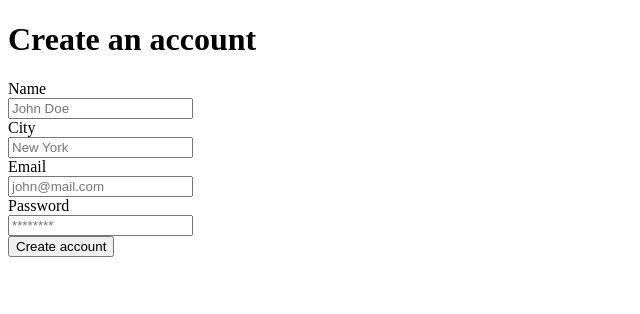
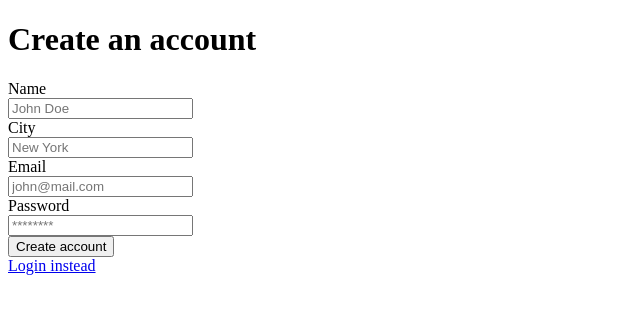
Before and after one commit to FeNatalia/lms-platform, a React (Create React App) app: page /signup in a window 1280 px wide. Shown: the top 314 px of the page, without its empty margins (0-640 px from the left). Built offline with nearby package versions, Linux system fonts and the light colour scheme; no server answers; the database is empty.

Commit message:
add navigation buttons between pages

```diff
--- a/src/pages/Login.jsx
+++ b/src/pages/Login.jsx
@@ -34,8 +34,8 @@ export default function Login() {
                 <div>
                     <button>Login</button>
                 </div>
-                <p>Not a user? <Link to="/signup">Create an account now</Link></p>
             </form>
+            <Link to="/signup">Create an account now</Link>
         </div>
     )
 }
--- a/src/pages/SignUp.jsx
+++ b/src/pages/SignUp.jsx
@@ -1,5 +1,6 @@
 // Project files
 import { useState } from "react";
+import { Link } from "react-router-dom";
 import InputField from "components/InputField";
 import fields from "data/fields-signup.json";
 
@@ -32,6 +33,7 @@ export default function SignUp() {
                     <button>Create account</button>
                 </div>
             </form>
+            <Link to="/login">Login instead</Link>
         </div>
     )
 }
--- a/src/routes/Unlogged.jsx
+++ b/src/routes/Unlogged.jsx
@@ -9,6 +9,7 @@ export default function Unlogged(){
     return (
         <>
         <Route exact path="/" component={Login} />
+        <Route path="/login" component={Login} />
         <Route path="/signup" component={SignUp} />
         </>
     )
```
